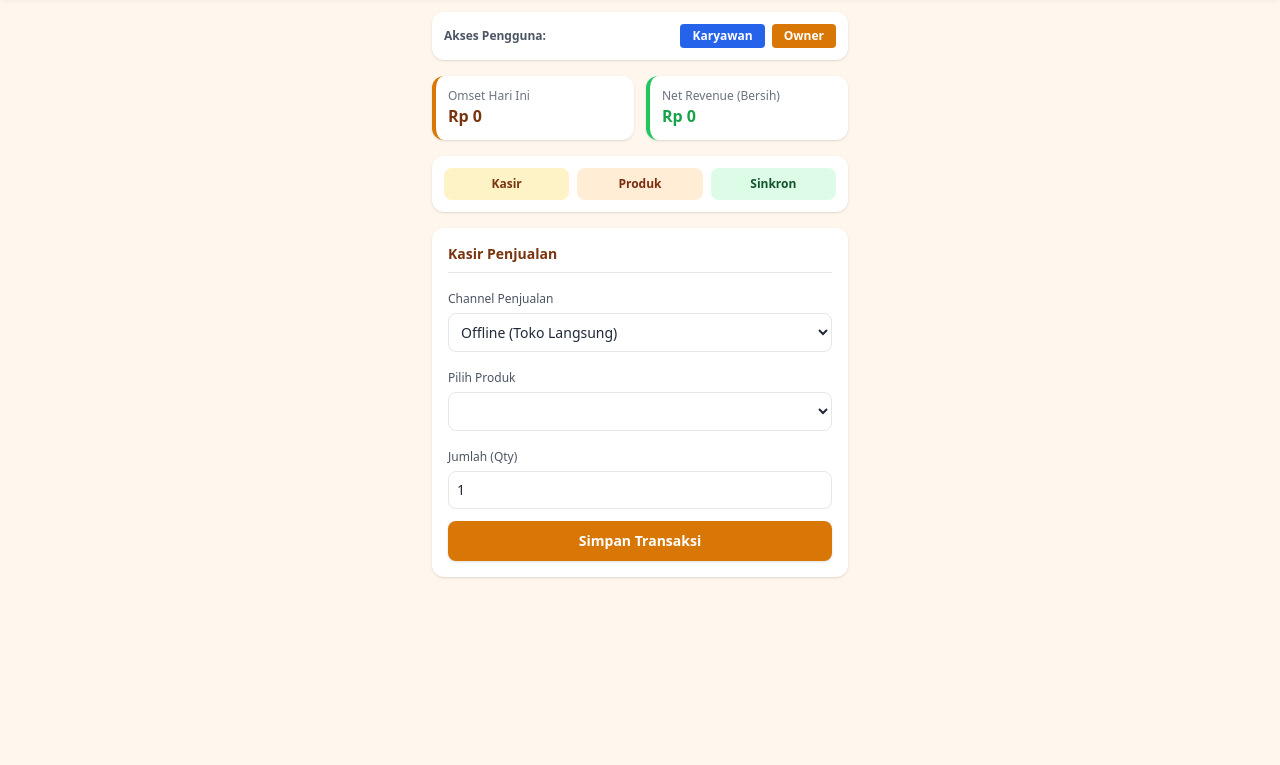
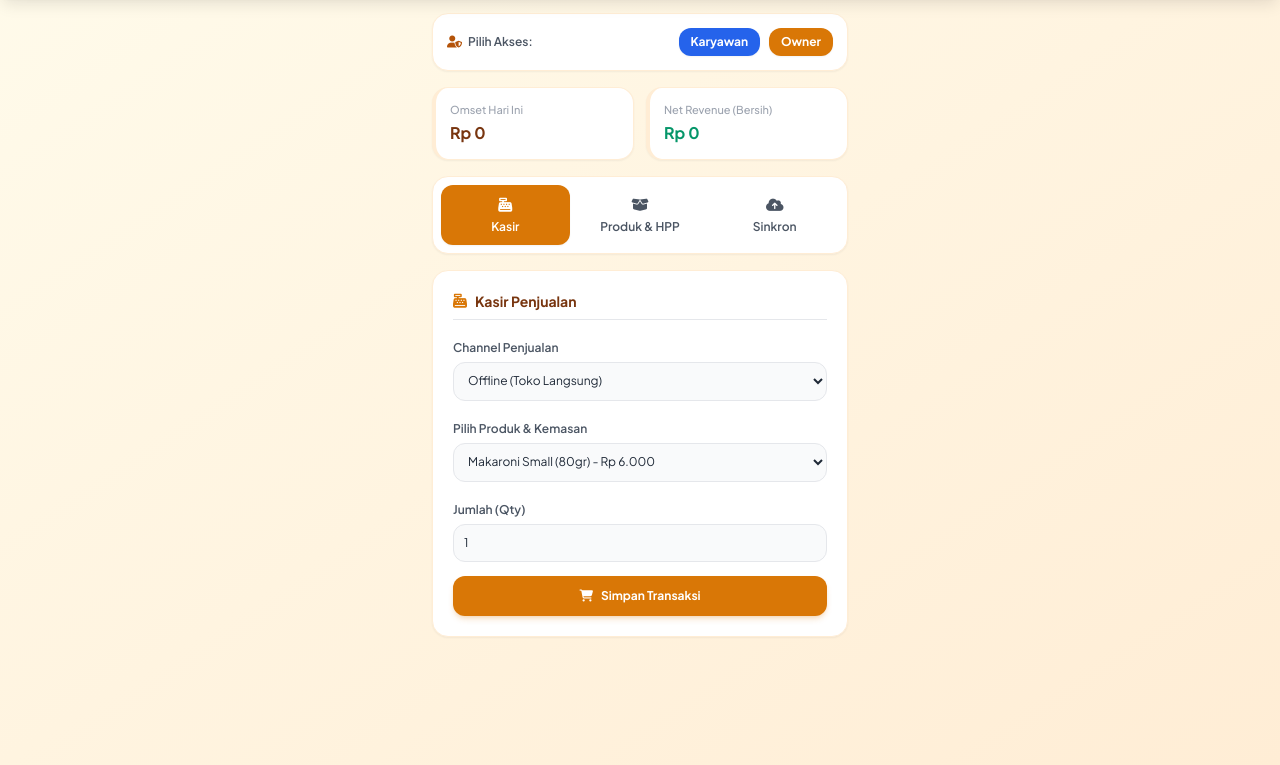
Before and after one commit to mrohmanhofiri-del/duado-snack-erp, a plain HTML site: page index.html in a window 1280 px wide. Shown: the part 80-845 px from the top of the page. Before the commit the page ends 800 px from the top, so only its background shows below. Drawn offline with nearby package versions, Linux system fonts and the light colour scheme.

Commit message:
Update index.html

```diff
--- a/index.html
+++ b/index.html
@@ -3,103 +3,146 @@
 <head>
     <meta charset="UTF-8">
     <meta name="viewport" content="width=device-width, initial-scale=1.0">
-    <title>DUADO SNACK - Mini ERP System</title>
+    <title>DUADO SNACK - ERP & POS System</title>
+    <!-- Tailwind CSS -->
     <script src="https://cdn.tailwindcss.com"></script>
+    <!-- FontAwesome -->
     <link rel="stylesheet" href="https://cdnjs.cloudflare.com/ajax/libs/font-awesome/6.4.0/css/all.min.css">
+    <!-- Google Fonts -->
+    <link href="https://fonts.googleapis.com/css2?family=Plus+Jakarta+Sans:wght@400;500;600;700&display=swap" rel="stylesheet">
+    <style>
+        body { font-family: 'Plus Jakarta Sans', sans-serif; }
+    </style>
 </head>
-<body class="bg-orange-50 font-sans text-gray-800">
-    <!-- Header -->
-    <header class="bg-amber-900 text-white p-4 shadow-md flex justify-between items-center">
-        <div>
-            <h1 class="text-lg font-bold tracking-wider">DUADO SNACK</h1>
-            <p class="text-xs text-yellow-200">ERP & POS System</p>
+<body class="bg-gradient-to-br from-amber-50 to-orange-100 min-h-screen text-gray-800 pb-28">
+
+    <!-- HEADER -->
+    <header class="bg-amber-900 text-white p-4 shadow-lg sticky top-0 z-50 flex justify-between items-center border-b border-amber-800">
+        <div class="flex items-center space-x-3">
+            <div class="bg-amber-800 p-2 rounded-xl text-yellow-400 shadow-inner">
+                <i class="fa-solid fa-fire text-xl"></i>
+            </div>
+            <div>
+                <h1 class="text-base font-bold tracking-wide">DUADO SNACK</h1>
+                <p class="text-[10px] text-yellow-200">Jajanan Cemilan Pedas ERP</p>
+            </div>
         </div>
         <div class="flex items-center gap-2">
-            <span id="badge-role" class="text-xs bg-amber-700 px-2 py-1 rounded text-yellow-200">Tamu</span>
-            <span id="badge-sync" class="text-xs bg-red-600 px-2 py-1 rounded-full text-white">Offline</span>
+            <span id="badge-role" class="text-[10px] bg-amber-700/80 px-2.5 py-1 rounded-full text-yellow-200 border border-amber-600 font-semibold shadow-sm">Tamu</span>
+            <span id="badge-sync" class="text-[10px] bg-red-600 px-2.5 py-1 rounded-full text-white font-medium shadow-sm flex items-center gap-1">
+                <span class="w-1.5 h-1.5 bg-white rounded-full animate-pulse"></span> Offline
+            </span>
         </div>
     </header>
 
-    <!-- Main Container -->
-    <main class="p-4 max-w-md mx-auto space-y-4 pb-24">
-        <!-- Panel Otentikasi Role -->
-        <div class="bg-white p-3 rounded-xl shadow flex justify-between items-center text-xs">
-            <span class="font-semibold text-gray-600">Akses Pengguna:</span>
-            <div class="space-x-1">
-                <button onclick="App.setRole('karyawan')" class="bg-blue-600 text-white px-3 py-1 rounded font-bold">Karyawan</button>
-                <button onclick="App.setRole('owner')" class="bg-amber-600 text-white px-3 py-1 rounded font-bold">Owner</button>
+    <!-- MAIN CONTAINER -->
+    <main class="p-4 max-w-md mx-auto space-y-4">
+
+        <!-- PANEL OTENTIKASI ROLE -->
+        <div class="bg-white p-3.5 rounded-2xl shadow-sm border border-orange-100 flex justify-between items-center">
+            <span class="text-xs font-semibold text-gray-600 flex items-center gap-1.5">
+                <i class="fa-solid fa-user-shield text-amber-700"></i> Pilih Akses:
+            </span>
+            <div class="space-x-1.5">
+                <button type="button" onclick="App.setRole('karyawan')" class="bg-blue-600 hover:bg-blue-700 text-white px-3 py-1.5 rounded-xl text-xs font-bold shadow-sm transition active:scale-95">Karyawan</button>
+                <button type="button" onclick="App.setRole('owner')" class="bg-amber-600 hover:bg-amber-700 text-white px-3 py-1.5 rounded-xl text-xs font-bold shadow-sm transition active:scale-95">Owner</button>
             </div>
         </div>
 
-        <!-- Dashboard Ringkasan -->
+        <!-- DASHBOARD RINGKASAN -->
         <div class="grid grid-cols-2 gap-3">
-            <div class="bg-white p-3 rounded-xl shadow border-l-4 border-amber-600">
-                <p class="text-xs text-gray-500">Omset Hari Ini</p>
-                <h3 id="ui-total-omset" class="text-base font-bold text-amber-900">Rp 0</h3>
+            <div class="bg-white p-3.5 rounded-2xl shadow-sm border-l-4 border-amber-600 border-y border-r border-orange-100">
+                <p class="text-[11px] text-gray-400 font-medium">Omset Hari Ini</p>
+                <h3 id="ui-total-omset" class="text-base font-bold text-amber-900 mt-0.5">Rp 0</h3>
             </div>
-            <div class="bg-white p-3 rounded-xl shadow border-l-4 border-green-500">
-                <p class="text-xs text-gray-500">Net Revenue (Bersih)</p>
-                <h3 id="ui-net-omset" class="text-base font-bold text-green-600">Rp 0</h3>
+            <div class="bg-white p-3.5 rounded-2xl shadow-sm border-l-4 border-emerald-500 border-y border-r border-orange-100">
+                <p class="text-[11px] text-gray-400 font-medium">Net Revenue (Bersih)</p>
+                <h3 id="ui-net-omset" class="text-base font-bold text-emerald-600 mt-0.5">Rp 0</h3>
             </div>
         </div>
 
-        <!-- Menu Navigasi Modul -->
-        <div class="bg-white p-3 rounded-xl shadow">
-            <div class="grid grid-cols-3 gap-2 text-center text-xs font-semibold">
-                <button onclick="App.switchTab('pos')" class="p-2 bg-amber-100 rounded-lg text-amber-900">Kasir</button>
-                <button onclick="App.switchTab('produk')" class="p-2 bg-orange-100 rounded-lg text-orange-900">Produk</button>
-                <button onclick="App.switchTab('sync')" class="p-2 bg-green-100 rounded-lg text-green-900">Sinkron</button>
+        <!-- NAVIGASI MODUL -->
+        <div class="bg-white p-2 rounded-2xl shadow-sm border border-orange-100">
+            <div class="grid grid-cols-3 gap-1.5 text-center text-xs font-semibold">
+                <button type="button" onclick="App.switchTab('pos')" id="btn-tab-pos" class="p-2.5 rounded-xl bg-amber-600 text-white shadow-sm transition">
+                    <i class="fa-solid fa-cash-register block mb-1 text-sm"></i> Kasir
+                </button>
+                <button type="button" onclick="App.switchTab('produk')" id="btn-tab-produk" class="p-2.5 rounded-xl text-gray-600 hover:bg-orange-50 transition">
+                    <i class="fa-solid fa-box-open block mb-1 text-sm"></i> Produk & HPP
+                </button>
+                <button type="button" onclick="App.switchTab('sync')" id="btn-tab-sync" class="p-2.5 rounded-xl text-gray-600 hover:bg-orange-50 transition">
+                    <i class="fa-solid fa-cloud-arrow-up block mb-1 text-sm"></i> Sinkron
+                </button>
             </div>
         </div>
 
         <!-- MODUL 1: KASIR (POS) -->
-        <section id="tab-pos" class="bg-white p-4 rounded-xl shadow space-y-3">
-            <h2 class="font-bold text-amber-900 text-sm border-b pb-2">Kasir Penjualan</h2>
+        <section id="tab-pos" class="bg-white p-5 rounded-2xl shadow-sm border border-orange-100 space-y-3.5">
+            <h2 class="font-bold text-amber-900 text-sm border-b pb-2 flex items-center gap-2">
+                <i class="fa-solid fa-cash-register text-amber-600"></i> Kasir Penjualan
+            </h2>
             <div>
-                <label class="text-xs text-gray-600">Channel Penjualan</label>
-                <select id="pos-channel" class="w-full p-2 border rounded-lg text-sm mt-1 bg-white">
+                <label class="text-xs font-semibold text-gray-600">Channel Penjualan</label>
+                <select id="pos-channel" class="w-full p-2.5 border border-gray-200 rounded-xl text-xs mt-1 bg-gray-50 focus:bg-white focus:ring-2 focus:ring-amber-500 outline-none transition">
                     <option value="Offline">Offline (Toko Langsung)</option>
                     <option value="ShopeeFood">ShopeeFood (Potongan Komisi 20%)</option>
                 </select>
             </div>
             <div>
-                <label class="text-xs text-gray-600">Pilih Produk</label>
-                <select id="pos-product-select" class="w-full p-2 border rounded-lg text-sm mt-1 bg-white"></select>
+                <label class="text-xs font-semibold text-gray-600">Pilih Produk & Kemasan</label>
+                <select id="pos-product-select" class="w-full p-2.5 border border-gray-200 rounded-xl text-xs mt-1 bg-gray-50 focus:bg-white focus:ring-2 focus:ring-amber-500 outline-none transition"></select>
             </div>
             <div>
-                <label class="text-xs text-gray-600">Jumlah (Qty)</label>
-                <input type="number" id="pos-qty" value="1" min="1" class="w-full p-2 border rounded-lg text-sm mt-1">
+                <label class="text-xs font-semibold text-gray-600">Jumlah (Qty)</label>
+                <input type="number" id="pos-qty" value="1" min="1" class="w-full p-2.5 border border-gray-200 rounded-xl text-xs mt-1 bg-gray-50 focus:bg-white focus:ring-2 focus:ring-amber-500 outline-none transition">
             </div>
-            <button onclick="App.processTransaction()" class="w-full bg-amber-600 text-white p-2.5 rounded-lg font-bold text-sm shadow hover:bg-amber-700">Simpan Transaksi</button>
+            <button type="button" onclick="App.processTransaction()" class="w-full bg-amber-600 hover:bg-amber-700 text-white p-3 rounded-xl font-bold text-xs shadow-md shadow-amber-600/20 active:scale-[0.98] transition flex items-center justify-center gap-2">
+                <i class="fa-solid fa-cart-shopping"></i> Simpan Transaksi
+            </button>
         </section>
 
-        <!-- MODUL 2: PRODUK -->
-        <section id="tab-produk" class="bg-white p-4 rounded-xl shadow space-y-3 hidden">
-            <h2 class="font-bold text-amber-900 text-sm border-b pb-2">Daftar Produk Existing</h2>
-            <div id="ui-product-list" class="space-y-1 text-xs max-h-60 overflow-y-auto"></div>
+        <!-- MODUL 2: PRODUK & HPP -->
+        <section id="tab-produk" class="bg-white p-5 rounded-2xl shadow-sm border border-orange-100 space-y-3.5 hidden">
+            <h2 class="font-bold text-amber-900 text-sm border-b pb-2 flex items-center gap-2">
+                <i class="fa-solid fa-box-open text-amber-600"></i> Daftar Produk & HPP Existing
+            </h2>
+            <div id="ui-product-list" class="space-y-2 text-xs max-h-80 overflow-y-auto pr-1"></div>
         </section>
 
         <!-- MODUL 3: SINKRONISASI -->
-        <section id="tab-sync" class="bg-white p-4 rounded-xl shadow space-y-3 hidden">
-            <h2 class="font-bold text-amber-900 text-sm border-b pb-2">Sinkronisasi Cloud</h2>
-            <p class="text-xs text-gray-600">Data transaksi offline tersimpan aman di HP/Laptop dan otomatis dikirim saat online.</p>
-            <button onclick="App.triggerSync()" class="w-full bg-green-600 text-white p-2.5 rounded-lg font-bold text-sm">Sinkronkan Sekarang</button>
+        <section id="tab-sync" class="bg-white p-5 rounded-2xl shadow-sm border border-orange-100 space-y-3.5 hidden">
+            <h2 class="font-bold text-amber-900 text-sm border-b pb-2 flex items-center gap-2">
+                <i class="fa-solid fa-cloud-arrow-up text-amber-600"></i> Sinkronisasi Cloud
+            </h2>
+            <p class="text-xs text-gray-500 leading-relaxed">Data transaksi offline tersimpan aman di perangkat Anda dan otomatis dikirim ke Google Sheets saat perangkat kembali terhubung ke internet.</p>
+            <button type="button" onclick="App.triggerSync()" class="w-full bg-emerald-600 hover:bg-emerald-700 text-white p-3 rounded-xl font-bold text-xs shadow-md shadow-emerald-600/20 active:scale-[0.98] transition flex items-center justify-center gap-2">
+                <i class="fa-solid fa-rotate"></i> Sinkronkan Sekarang
+            </button>
         </section>
+
     </main>
 
-    <!-- LOGIKA APLIKASI (MODULAR ENGINE) -->
+    <!-- LOGIKA APLIKASI -->
     <script>
-        const SCRIPT_URL = https://script.google.com/macros/s/AKfycbzuDLpiXWOHE3qcFLMSMiZQpif4V1wOit-vmNrIbmQ7h1rX01JM6URwt4Ob1UVPZIGB/exec;
+        const SCRIPT_URL = "MASUKKAN_WEB_APP_URL_GOOGLE_SCRIPT_ANDA_DISINI";
 
         const App = {
             role: 'tamu',
             state: {
-                products: JSON.parse(localStorage.getItem('duado_products')) || [
-                    { nama: "Makaroni Small (80gr)", harga: 6000 },
-                    { nama: "Makaroni Medium (500gr)", harga: 25000 },
-                    { nama: "Makaroni Large (1kg)", harga: 50000 },
-                    { nama: "Pilus Medium (500gr)", harga: 30000 },
-                    { nama: "Usus Krispy Medium (500gr)", harga: 40000 }
+                // Data produk & HPP lengkap sesuai dengan data existing Anda
+                products: [
+                    { nama: "Makaroni Small (80gr)", hpp: 3955, harga: 6000 },
+                    { nama: "Makaroni Medium (500gr)", hpp: 18824, harga: 25000 },
+                    { nama: "Makaroni Large (1kg)", hpp: 36014, harga: 50000 },
+                    { nama: "Pilus Small (80gr)", hpp: 5344, harga: 6000 },
+                    { nama: "Pilus Medium (500gr)", hpp: 24574, harga: 30000 },
+                    { nama: "Pilus Large (1kg)", hpp: 47514, harga: 60000 },
+                    { nama: "Siomay Kering Small (80gr)", hpp: 5404, harga: 6000 },
+                    { nama: "Siomay Kering Medium (500gr)", hpp: 24574, harga: 30000 },
+                    { nama: "Siomay Kering Large (1kg)", hpp: 47514, harga: 60000 },
+                    { nama: "Usus Krispy Small (80gr)", hpp: 6844, harga: 8000 },
+                    { nama: "Usus Krispy Medium (500gr)", hpp: 33949, harga: 40000 },
+                    { nama: "Usus Krispy Large (1kg)", hpp: 66264, harga: 80000 }
                 ],
                 transactions: JSON.parse(localStorage.getItem('duado_transactions')) || []
             },
@@ -119,27 +162,46 @@
             switchTab(tabId) {
                 ['pos', 'produk', 'sync'].forEach(t => {
                     document.getElementById(`tab-${t}`).classList.add('hidden');
+                    const btn = document.getElementById(`btn-tab-${t}`);
+                    btn.className = "p-2.5 rounded-xl text-gray-600 hover:bg-orange-50 transition";
                 });
                 document.getElementById(`tab-${tabId}`).classList.remove('hidden');
+                const activeBtn = document.getElementById(`btn-tab-${tabId}`);
+                activeBtn.className = "p-2.5 rounded-xl bg-amber-600 text-white shadow-sm transition";
             },
 
             renderProducts() {
                 const select = document.getElementById('pos-product-select');
                 const list = document.getElementById('ui-product-list');
+                if (!select || !list) return;
+
                 select.innerHTML = '';
                 list.innerHTML = '';
 
                 this.state.products.forEach(p => {
                     select.innerHTML += `<option value="${p.nama}|${p.harga}">${p.nama} - Rp ${p.harga.toLocaleString('id-ID')}</option>`;
-                    list.innerHTML += `<div class="flex justify-between py-1 border-b"><span><b>${p.nama}</b></span><span class="font-bold text-amber-900">Rp ${p.harga.toLocaleString('id-ID')}</span></div>`;
+                    let margin = p.harga - p.hpp;
+                    list.innerHTML += `
+                        <div class="flex justify-between items-center py-2 px-3 bg-gray-50 rounded-xl border border-gray-100">
+                            <div>
+                                <p class="font-bold text-gray-800">${p.nama}</p>
+                                <p class="text-[10px] text-gray-400">HPP: Rp ${p.hpp.toLocaleString('id-ID')} | Margin: Rp ${margin.toLocaleString('id-ID')}</p>
+                            </div>
+                            <span class="font-bold text-amber-900 text-xs bg-amber-100 px-2.5 py-1 rounded-lg">Rp ${p.harga.toLocaleString('id-ID')}</span>
+                        </div>`;
                 });
             },
 
             processTransaction() {
                 const channel = document.getElementById('pos-channel').value;
-                const [nama, hargaStr] = document.getElementById('pos-product-select').value.split('|');
+                const productSelect = document.getElementById('pos-product-select').value;
+                if (!productSelect) {
+                    alert('Silakan pilih produk terlebih dahulu!');
+                    return;
+                }
+                const [nama, hargaStr] = productSelect.split('|');
                 const harga = parseInt(hargaStr);
-                const qty = parseInt(document.getElementById('pos-qty').value);
+                const qty = parseInt(document.getElementById('pos-qty').value) || 1;
 
                 const total = harga * qty;
                 const netTotal = channel === 'ShopeeFood' ? total - (total * 0.20) : total;
@@ -153,7 +215,7 @@
                 this.state.transactions.push(trx);
                 localStorage.setItem('duado_transactions', JSON.stringify(this.state.transactions));
 
-                alert('Transaksi berhasil dicatat (Offline Ready)!');
+                alert('Transaksi berhasil dicatat secara lokal!');
                 document.getElementById('pos-qty').value = 1;
                 this.renderSummary();
             },
@@ -169,12 +231,12 @@
                 const updateStatus = () => {
                     const badge = document.getElementById('badge-sync');
                     if (navigator.onLine) {
-                        badge.className = "text-xs bg-green-600 px-2 py-1 rounded-full text-white";
-                        badge.innerText = "Online";
+                        badge.className = "text-[10px] bg-emerald-600 px-2.5 py-1 rounded-full text-white font-medium shadow-sm flex items-center gap-1";
+                        badge.innerHTML = '<span class="w-1.5 h-1.5 bg-white rounded-full"></span> Online';
                         this.autoSync();
                     } else {
-                        badge.className = "text-xs bg-red-600 px-2 py-1 rounded-full text-white";
-                        badge.innerText = "Offline Mode";
+                        badge.className = "text-[10px] bg-red-600 px-2.5 py-1 rounded-full text-white font-medium shadow-sm flex items-center gap-1";
+                        badge.innerHTML = '<span class="w-1.5 h-1.5 bg-white rounded-full animate-pulse"></span> Offline Mode';
                     }
                 };
                 window.addEventListener('online', updateStatus);
@@ -184,7 +246,7 @@
 
             autoSync() {
                 let txs = JSON.parse(localStorage.getItem('duado_transactions') || '[]');
-                if(txs.length === 0) return;
+                if(txs.length === 0 || SCRIPT_URL.includes("MASUKKAN")) return;
 
                 fetch(SCRIPT_URL, {
                     method: 'POST',
@@ -201,12 +263,19 @@
                     alert('Perangkat sedang offline.');
                     return;
                 }
+                if (SCRIPT_URL.includes("MASUKKAN")) {
+                    alert('URL Google Apps Script belum dimasukkan di kode!');
+                    return;
+                }
                 this.autoSync();
                 alert('Sinkronisasi manual dijalankan ke Google Sheets!');
             }
         };
 
-        App.init();
+        // Inisialisasi setelah DOM siap
+        document.addEventListener('DOMContentLoaded', () => {
+            App.init();
+        });
     </script>
 </body>
 </html>
```
